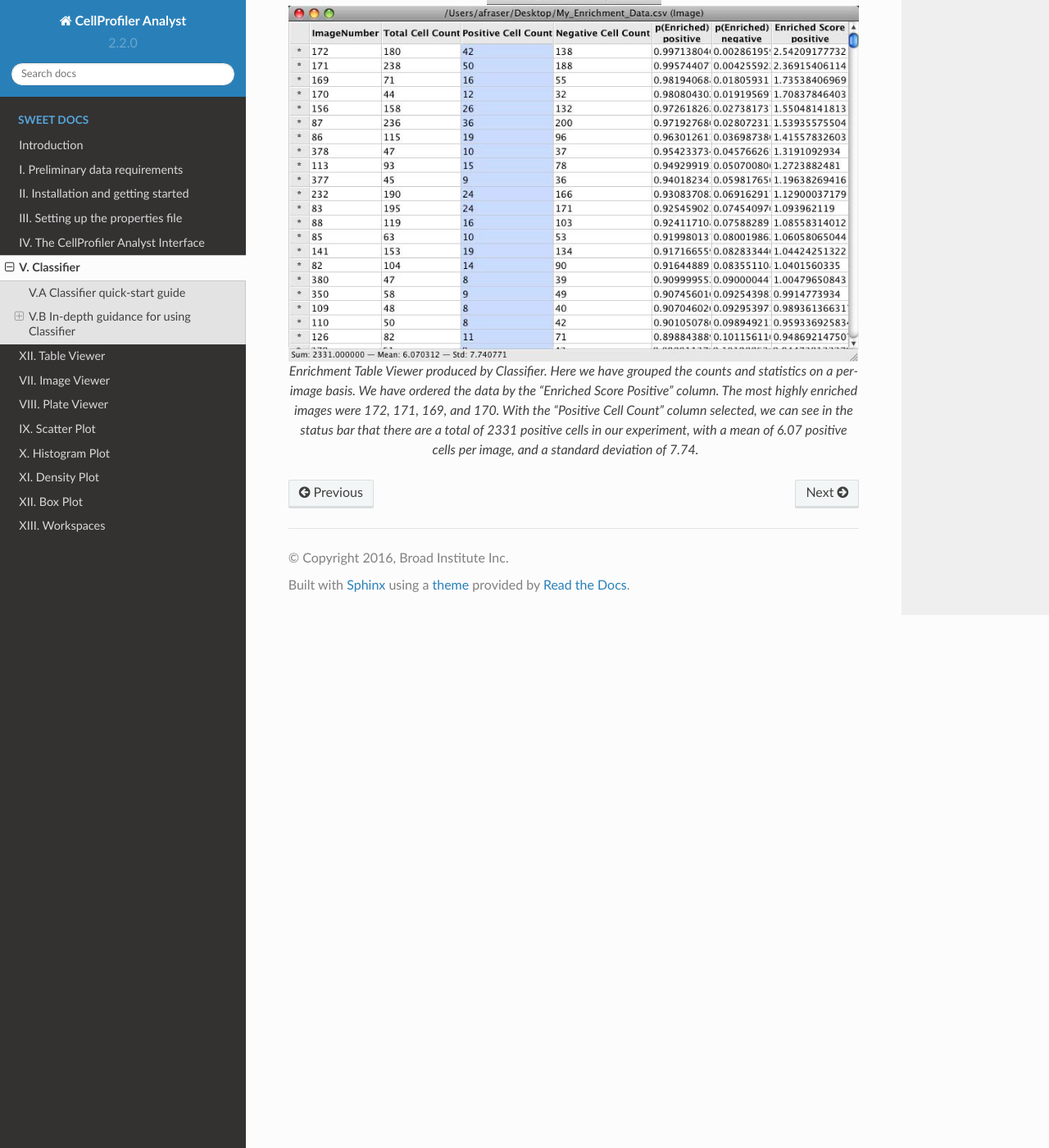
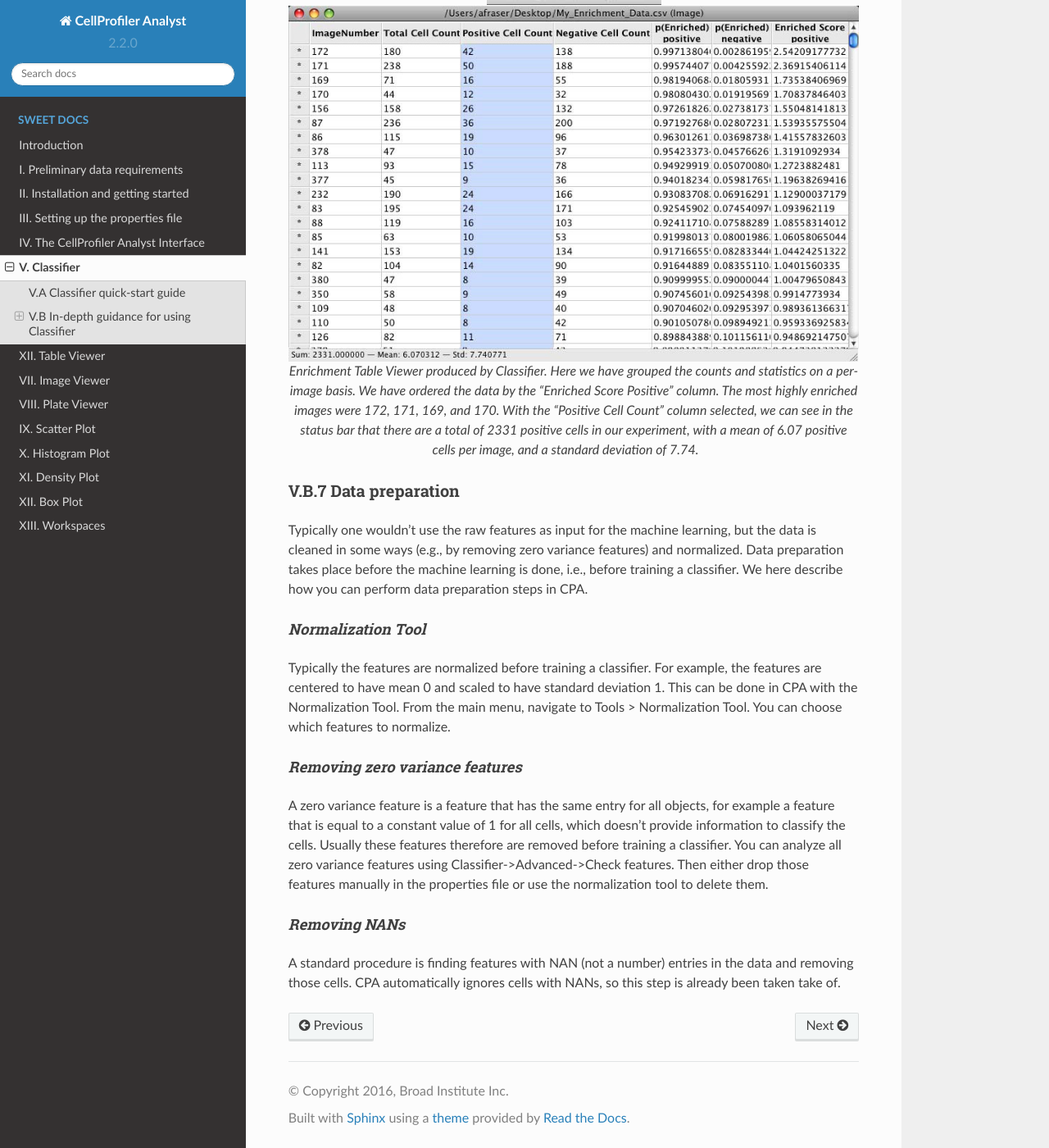
Before and after one commit to daviddao/CPA-docs, a Sphinx documentation site: the page built from source/5_classifier.rst, in a window 1280 px wide and 1400 px high, scrolled down 12023 px. Shown: the whole window at 82% size. Built offline with Sphinx 7.4.7 and the Read the Docs theme 2.0.0, drawn with Linux system fonts in a browser that asks for light colours.

Commit message:
Update 5_classifier.rst
Update of CPA manual. Added section on data preparation (normalization of features, removing zero variance features) as requested by Anne

```diff
--- a/source/5_classifier.rst
+++ b/source/5_classifier.rst
@@ -321,3 +321,24 @@
   :align: center
 
   Enrichment Table Viewer produced by Classifier. Here we have grouped the counts and statistics on a per-image basis. We have ordered the data by the “Enriched Score Positive” column. The most highly enriched images were  172, 171, 169, and 170. With the “Positive Cell Count” column selected, we can see in the status bar that there are a  total of 2331 positive cells in our experiment, with a mean of 6.07 positive cells per image, and a standard deviation  of 7.74.
+
+
+V.B.7 Data preparation
+-------------
+
+Typically one wouldn't use the raw features as input for the machine learning, but the data is cleaned in some ways (e.g., by removing zero variance features) and normalized. Data preparation takes place before the machine learning is done, i.e., before training a classifier.  We here describe how you can perform data preparation steps in CPA.
+
+*Normalization Tool*
+*************
+
+Typically the features are normalized before training a classifier. For example, the features are centered to have mean 0 and scaled to have standard deviation 1. This can be done in CPA with the Normalization Tool. From the main menu, navigate to Tools > Normalization Tool. You can choose which features to normalize.
+
+*Removing zero variance features*
+*************
+
+A zero variance feature is a feature that has the same entry for all objects, for example a feature that is equal to a constant value of 1 for all cells, which doesn't provide information to classify the cells. Usually these features therefore are removed before training a classifier. You can analyze all zero variance features using Classifier->Advanced->Check features. Then either drop those features manually in the properties file or use the normalization tool to delete them.
+
+*Removing NANs*
+*************
+
+A standard procedure is finding features with NAN (not a number) entries in the data and removing those cells. CPA automatically ignores cells with NANs, so this step is already been taken take of.
```
